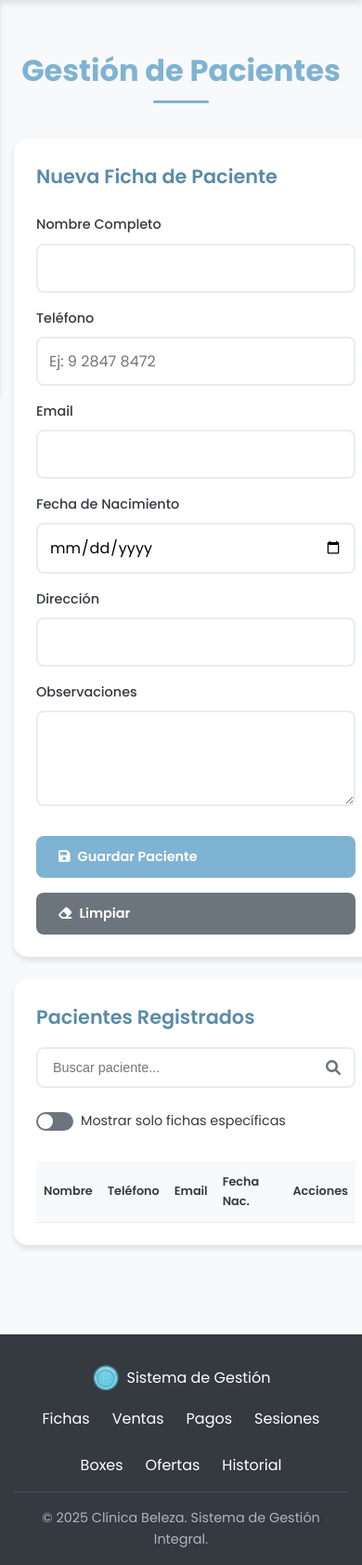
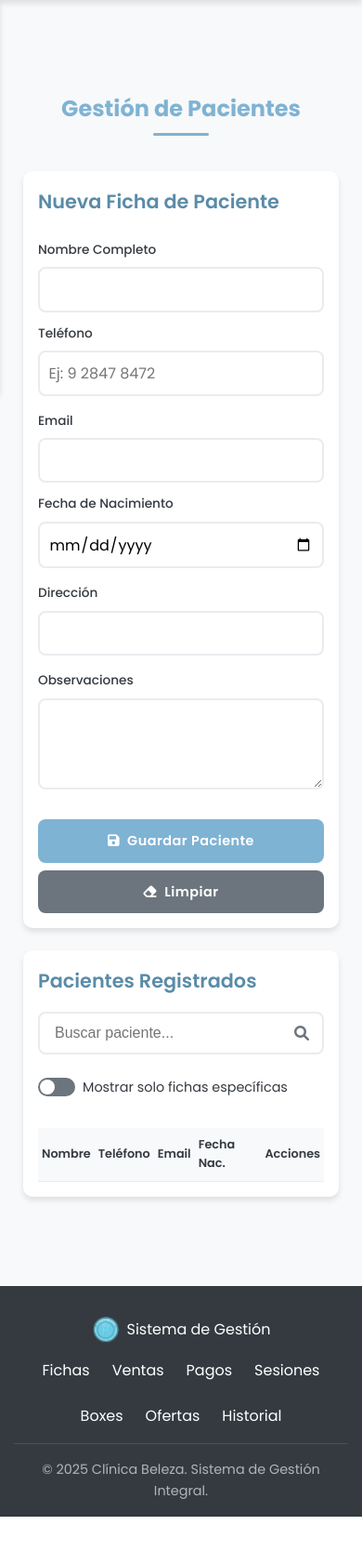
Before and after one commit to jupahefi/clinica-beleza, a PHP site: page / in a window 390 px wide. Shown: the part 82-1765 px from the top of the page at 93% size. After the commit the page ends 1713 px from the top, so only its background shows below. Run offline with PHP 8.4, Linux system fonts and the light colour scheme; data that the repository does not hold is empty.

Commit message:
Agregadas mejoras responsivas

```diff
--- a/styles.css
+++ b/styles.css
@@ -548,23 +548,28 @@ body {
 
     .form-row {
         grid-template-columns: 1fr;
+        gap: 0.75rem;
     }
 
     .data-header {
         flex-direction: column;
         align-items: stretch;
+        gap: 1rem;
     }
 
     .search-box {
         min-width: auto;
+        width: 100%;
     }
 
     .form-actions {
         flex-direction: column;
+        gap: 0.75rem;
     }
 
     .action-buttons {
         flex-direction: column;
+        gap: 0.5rem;
     }
 
     .footer-content {
@@ -575,6 +580,24 @@ body {
     .footer-links {
         justify-content: center;
     }
+
+    /* Mejorar inputs para tablets */
+    .form-group input,
+    .form-group select,
+    .form-group textarea {
+        font-size: 16px;
+        min-height: 44px;
+    }
+
+    .form-container {
+        padding: 1.5rem;
+        margin: 0 15px;
+    }
+
+    .data-container {
+        padding: 1.5rem;
+        margin: 0 15px;
+    }
 }
 
 @media (max-width: 480px) {
@@ -584,17 +607,71 @@ body {
 
     .form-container,
     .data-container {
-        padding: 1.5rem;
+        padding: 1rem;
+        margin: 0 10px;
+        border-radius: 10px;
     }
 
     .section-title {
-        font-size: 2rem;
+        font-size: 1.5rem;
     }
 
     .data-table th,
     .data-table td {
         padding: 0.75rem 0.5rem;
         font-size: 0.8rem;
+    }
+
+    /* Mejorar responsividad de inputs */
+    .form-group input,
+    .form-group select,
+    .form-group textarea {
+        padding: 0.6rem;
+        font-size: 16px; /* Evita zoom en iOS */
+        min-height: 44px; /* Tamaño mínimo para touch */
+        width: 100%;
+        box-sizing: border-box;
+    }
+
+    .form-group label {
+        font-size: 0.85rem;
+    }
+
+    /* Ajustar botones para móvil */
+    .btn {
+        padding: 0.8rem 1rem;
+        font-size: 0.9rem;
+        width: 100%;
+        justify-content: center;
+    }
+
+    .form-actions {
+        gap: 0.5rem;
+    }
+
+    /* Ajustar tabla para móvil */
+    .data-table {
+        font-size: 0.75rem;
+    }
+
+    .data-table th,
+    .data-table td {
+        padding: 0.5rem 0.25rem;
+    }
+
+    /* Ajustar contenedores de datos */
+    .data-header {
+        flex-direction: column;
+        gap: 1rem;
+    }
+
+    .search-box {
+        width: 100%;
+    }
+
+    .search-box input {
+        width: 100%;
+        font-size: 16px;
     }
 }
 
@@ -605,6 +682,49 @@ body {
 
 .text-center {
     text-align: center;
+}
+
+/* Mejoras adicionales para móviles */
+@media (max-width: 480px) {
+    /* Prevenir zoom en inputs */
+    input[type="text"],
+    input[type="email"],
+    input[type="tel"],
+    input[type="number"],
+    input[type="date"],
+    input[type="time"],
+    input[type="search"],
+    select,
+    textarea {
+        font-size: 16px !important;
+        -webkit-appearance: none;
+        -moz-appearance: none;
+        appearance: none;
+    }
+
+    /* Mejorar scroll horizontal en tablas */
+    .data-table-container {
+        overflow-x: auto;
+        -webkit-overflow-scrolling: touch;
+    }
+
+    /* Ajustar espaciado general */
+    .main-content {
+        padding-top: 80px;
+    }
+
+    /* Mejorar contraste en botones */
+    .btn {
+        font-weight: 600;
+        letter-spacing: 0.5px;
+    }
+
+    /* Ajustar modales para móvil */
+    .modal-content {
+        margin: 10px;
+        max-width: calc(100vw - 20px);
+        max-height: calc(100vh - 20px);
+    }
 }
 
 .text-right {
```
